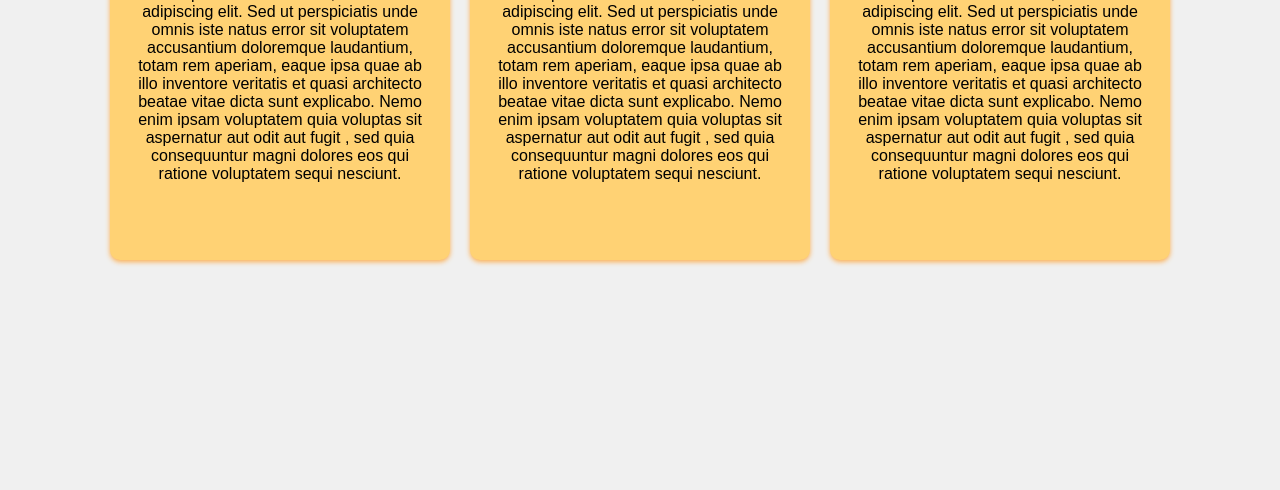
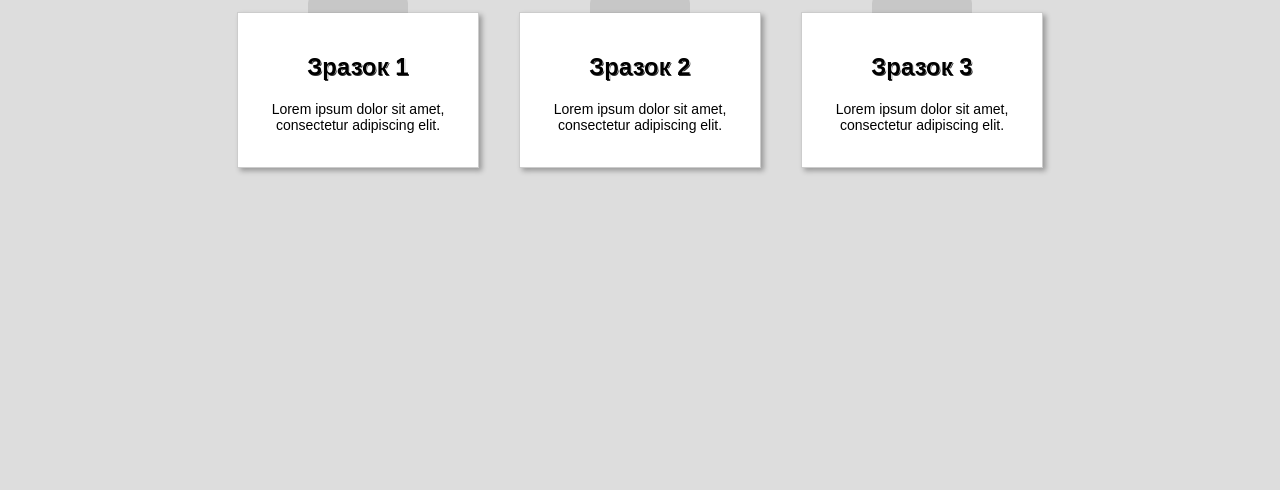
Before and after one commit to MaksymMoskovchuk/3-blocks, a plain HTML site: page index.html in a window 1280 px wide. Shown: the part 310-800 px from the top of the page. Drawn offline with Linux system fonts and the light colour scheme; files that its build step writes are made by us from their sources.

Commit message:
first commit

```diff
--- a/css/style.css
+++ /dev/null
@@ -1,47 +0,0 @@
-body {
-  margin: 0;
-  font-family: Arial;
-  display: flex;
-  justify-content: center;
-  align-items: center;
-  flex-direction: column;
-  height: 100vh;
-  background-color: #f0f0f0;
-}
-
-.sticker-container {
-  display: flex;
-}
-
-.sticker {
-  position: relative;
-  background-color: #ffd274;
-  border-radius: 10px;
-  box-shadow: 0 2px 5px rgb(252, 175, 82);
-  padding: 20px;
-  margin: 0 10px;
-  text-align: center;
-  height: 300px;
-  width: 300px;
-}
-
-.sticker-content {
-  position: relative;
-  font-size: 40px;
-  text-shadow: 2px 2px 4px rgb(0, 0, 0);
-  font-weight: 800;
-  color: #fcaf52;
-}
-
-.sticker-content::before {
-  content: '';
-  position: absolute;
-  top: -50px;
-  left: 50%;
-  transform: translateX(-50%);
-  background-color: #000000; /* Чорний колір */
-  width: 50%;
-  height: 40px;
-  border-top-left-radius: 10px;
-  border-top-right-radius: 10px;
-}
--- a/index.html
+++ b/index.html
@@ -6,43 +6,62 @@
     <title>Stickers</title>
     <link rel="stylesheet" href="Style.css">
     <link rel="stylesheet" href="css/style.css">
+    <title>Sample Blocks</title>
+    <style>
+        body {
+            background-color: #ddd; /* Сірий фон */
+            font-family: Arial, sans-serif;
+            display: flex;
+            justify-content: center;
+            align-items: center;
+            height: 100vh;
+            margin: 0;
+        }
 
+        .sample-block {
+            display: inline-block; /* Дисплей inline-block */
+            width: 200px;
+            padding: 20px;
+            border: 1px solid #ccc;
+            box-shadow: 3px 3px 5px rgba(0, 0, 0, 0.3); /* Тінь */
+            background-color: #fff;
+            margin: 20px;
+            text-align: center;
+        }
+
+        .sample-block h2 {
+            text-shadow: 1px -1px 0 #fff, 1px 1px 0 #333; /* Тінь для заголовка */
+        }
+
+        .sample-block p {
+            font-size: 14px;
+        }
+
+        .sample-block::before {
+            content: '';
+            display: block; /* Блочний псевдоелемент */
+            width: 100px;
+            height: 20px;
+            background-color: rgba(0, 0, 0, 0.1); /* Напівпрозорий колір фону */
+            border-radius: 10px 10px 0 0; /* Округлення тільки вверху */
+            margin: -10px auto 0; /* Переміщення вгору та центру */
+        }
+    </style>
 </head>
 <body>
-<div class="sticker-container">
-  <div class="sticker">
-    <div class="sticker-content">Sample 1 </div>
-    <div>Lorem ipsum dolor sit amet, consectetur adipiscing elit.
-      Sed ut perspiciatis unde omnis iste natus error sit
-      voluptatem accusantium doloremque laudantium, totam rem aperiam,
-      eaque ipsa quae ab illo inventore veritatis et quasi
-      architecto beatae vitae dicta sunt explicabo.
-      Nemo enim ipsam voluptatem quia voluptas sit aspernatur aut odit aut fugit ,
-      sed quia consequuntur magni dolores eos qui
-      ratione voluptatem sequi nesciunt.</div>
+    <div class="sample-block">
+        <h2>Зразок 1</h2>
+        <p>Lorem ipsum dolor sit amet, consectetur adipiscing elit.</p>
     </div>
-  <div class="sticker">
-    <div class="sticker-content">Sample 2</div>
-    <div>Lorem ipsum dolor sit amet, consectetur adipiscing elit.
-      Sed ut perspiciatis unde omnis iste natus error sit
-      voluptatem accusantium doloremque laudantium, totam rem aperiam,
-      eaque ipsa quae ab illo inventore veritatis et quasi
-      architecto beatae vitae dicta sunt explicabo.
-      Nemo enim ipsam voluptatem quia voluptas sit aspernatur aut odit aut fugit ,
-      sed quia consequuntur magni dolores eos qui
-      ratione voluptatem sequi nesciunt.</div>
+
+    <div class="sample-block">
+        <h2>Зразок 2</h2>
+        <p>Lorem ipsum dolor sit amet, consectetur adipiscing elit.</p>
     </div>
-  <div class="sticker">
-    <div class="sticker-content">Sample 3</div>
-    <div>Lorem ipsum dolor sit amet, consectetur adipiscing elit.
-      Sed ut perspiciatis unde omnis iste natus error sit
-      voluptatem accusantium doloremque laudantium, totam rem aperiam,
-      eaque ipsa quae ab illo inventore veritatis et quasi
-      architecto beatae vitae dicta sunt explicabo.
-      Nemo enim ipsam voluptatem quia voluptas sit aspernatur aut odit aut fugit ,
-      sed quia consequuntur magni dolores eos qui
-      ratione voluptatem sequi nesciunt.</div>
-  </div>
+
+    <div class="sample-block">
+        <h2>Зразок 3</h2>
+        <p>Lorem ipsum dolor sit amet, consectetur adipiscing elit.</p>
     </div>
 </body>
 </html>
--- /dev/null
+++ b/style.css
@@ -0,0 +1,58 @@
+body {
+  background-color: #ddd; /* Сірий фон */
+  font-family: Arial, sans-serif;
+  display: flex;
+  justify-content: center;
+  align-items: center;
+  height: 100vh;
+  margin: 0;
+}
+
+.sample-block {
+  display: inline-block; /* Дисплей inline-block */
+  width: 200px;
+  padding: 20px;
+  border: 1px solid #ccc;
+  box-shadow: 3px 3px 5px rgba(0, 0, 0, 0.3); /* Тінь */
+  background-color: #fff;
+  margin: 20px;
+  text-align: center;
+  position: relative; /* Потрібно для позиціонування псевдоелементу */
+}
+
+.sample-block h2 {
+  text-shadow: 1px -1px 0 #fff, 1px 1px 0 #333; /* Тінь для заголовка */
+}
+
+.sample-block p {
+  font-size: 14px;
+}
+
+.sample-block::before {
+  content: '';
+  position: absolute;
+  top: -10px; /* Зміщення наклейки вгору */
+  left: 50%;
+  transform: translateX(-50%);
+  width: 100px;
+  height: 20px;
+  background-color: rgba(0, 0, 0, 0.1); /* Напівпрозорий колір фону */
+  border-radius: 10px 10px 0 0; /* Округлення тільки вверху */
+}
+
+/* Додаткові стилі для наведення курсора */
+.sample-block:hover {
+  transform: translateY(-5px); /* Зміщення блоку при наведенні */
+}
+
+.sample-block:hover::before {
+  background-color: rgb(0, 0, 0); /* Зміна кольору наклейки при наведенні */
+}
+
+/* Медіа-запит для адаптивного дизайну */
+@media (max-width: 600px) {
+  .sample-block {
+      width: 100%; /* Робимо блоки на повний розмір при малому екрані */
+      margin: 10px 0;
+  }
+}
```
Lines whose indentation alone changed are shown as unchanged.
